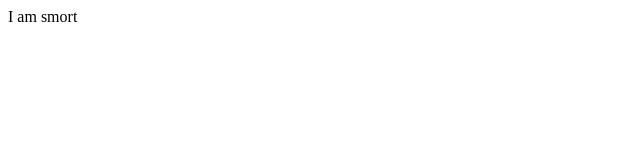
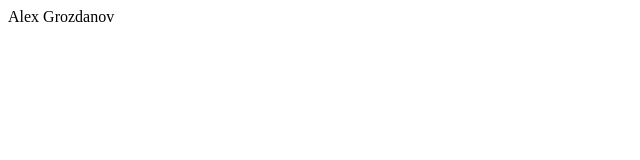
Before and after one commit to Alex-Grozdanov/personal_website, a plain HTML site: page index.html in a window 1280 px wide. Shown: the full height of the page, 0-640 px from the left. Drawn offline with Linux system fonts and the light colour scheme.

Commit message:
Update index.html

```diff
--- a/index.html
+++ b/index.html
@@ -7,6 +7,6 @@
     <title>Document</title>
 </head>
 <body>
-    I am smort
+    <div>Alex Grozdanov</div>
 </body>
 </html>
```
